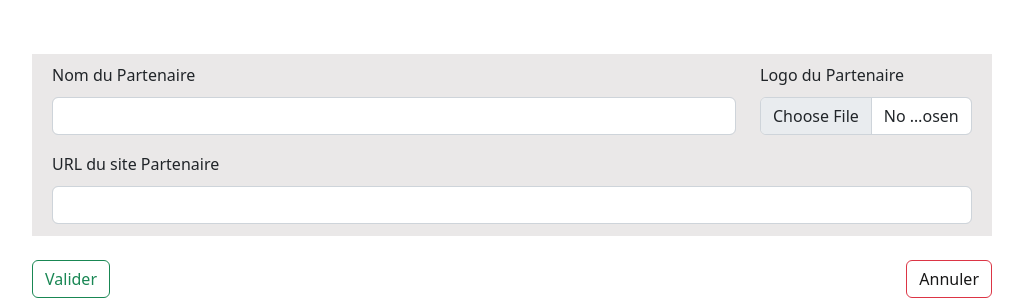
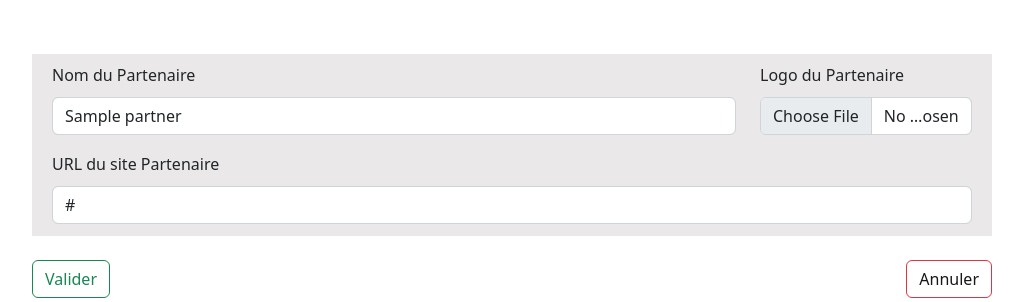
Before and after one commit to WildCodeSchool/2022-09-php-orleans-project-ecurieorleans, a PHP site: template src/View/AdminPartner/AdminEdit.html.twig in a window 1280 px wide. Shown: the part 249-551 px from the top of the page, without its empty margins (128-1151 px from the left). Run offline with PHP 8.4, Linux system fonts and the light colour scheme; the template is opened without the code that fills it: most values are stand-ins (such as "Sample title", 1, 10 or a date in 2020); some libraries are stand-ins or nearby versions.

Commit message:
fix size on logopart and change placeholder, link target, fix size card, edit data, required

```diff
--- a/src/View/AdminPartner/AdminEdit.html.twig
+++ b/src/View/AdminPartner/AdminEdit.html.twig
@@ -24,7 +24,7 @@
 		<div class="row admin-form m-auto my-4 p-2 w-75">
 			<div class="mb-3 col-9">
 				<label for="section-title" class="form-label">Nom du Partenaire</label>
-				<input type="text" name="name" class="form-control" id="name" value="">
+				<input type="text" name="name" class="form-control" id="name" value="{{ partner.name }}">
 			</div>
 			<div class="mb-3 col-3">
 				<label for="section-header" class="form-label">Logo du Partenaire</label>
@@ -32,7 +32,7 @@
 			</div>
 			<div class="mb-1 col-12 m-auto">
 				<label for="section-presentation" class="form-label">URL du site Partenaire</label>
-				<input type="text" name="URL" class="form-control" id="URL" value="">
+				<input type="url" name="URL" class="form-control" id="URL" value="{{ partner.URL }}" required>
 			</div>
 		</div>
 		<div class="d-flex justify-content-between w-75 m-auto">
--- a/src/View/AdminPartner/AdminPartner.html.twig
+++ b/src/View/AdminPartner/AdminPartner.html.twig
@@ -23,8 +23,8 @@
 							<a href="{{partner.URL}}"></a>
 						</div>
 					</div>
-					<div class="col-md-4">
-						<img src="{% if partner.logo is not null %} {{'/uploads/' ~ partner.logo }} {% else %} {{'/assets/images/logoph.png'}} {% endif %}" class="admin-header-image h-100 w-100 img-fluid rounded-start py-2" alt="Logo image of {{partner.name}}">
+					<div class="col-md-4 w-25">
+						<img src="{% if partner.logo is not null %} {{'/uploads/' ~ partner.logo }} {% else %} {{'/assets/images/logopo.png'}} {% endif %}" class="admin-header-image h-100 w-100 img-fluid rounded-start py-2" alt="Logo image of {{partner.name}}">
 					</div>
 				</div>
 			</div>
--- a/src/View/AdminPartner/addPartner.html.twig
+++ b/src/View/AdminPartner/addPartner.html.twig
@@ -26,11 +26,11 @@
 			</div>
 			<div class="mb-3 col-3">
 				<label for="section-header" class="form-label">Logo du Partenaire</label>
-				<input class="form-control" type="file" id="logo" name="logo"/>
+				<input class="form-control" type="file" id="logo" name="logo" value=""/>
 			</div>
 			<div class="mb-1 col-12 m-auto">
 				<label for="section-presentation" class="form-label">URL du site Partenaire</label>
-				<input type="text" name="URL" class="form-control" id="URL" value="">
+				<input type="url" name="URL" class="form-control" id="URL" value=""required>
 			</div>
 		</div>
 		<div class="d-flex justify-content-between w-75 m-auto">
--- a/src/View/Partners/partner.html.twig
+++ b/src/View/Partners/partner.html.twig
@@ -27,8 +27,8 @@
 {% block content %}
 <div class="partnerscontainer row justify-content-center align-items-center flex-wrap m-0">
     {% for partner in partners %}
-    <a class="col-6 col-md-3 d-flex justify-content-center" href="{{ partner.URL }}"><img
-            src="{% if partner.logo is not null %} {{'/uploads/' ~ partner.logo }} {% else %} {{'/assets/images/logoph.png'}} {% endif %}"
+    <a class="col-6 col-md-3 d-flex justify-content-center logopart w-25" href="{{ partner.URL }}" target="blank"><img
+            src="{% if partner.logo is not null %} {{'/uploads/' ~ partner.logo }} {% else %} {{'/assets/images/logopo.png'}} {% endif %}"
             class="admin-header-image h-100 w-100 img-fluid rounded-start py-2"
             alt="Logo image of {{partner.name}}"></a>
     {% endfor %}
```
Also changed, not shown: public/assets/css/partner.css, public/assets/images/logoph.png (deleted), public/assets/images/logopo.png (added).
